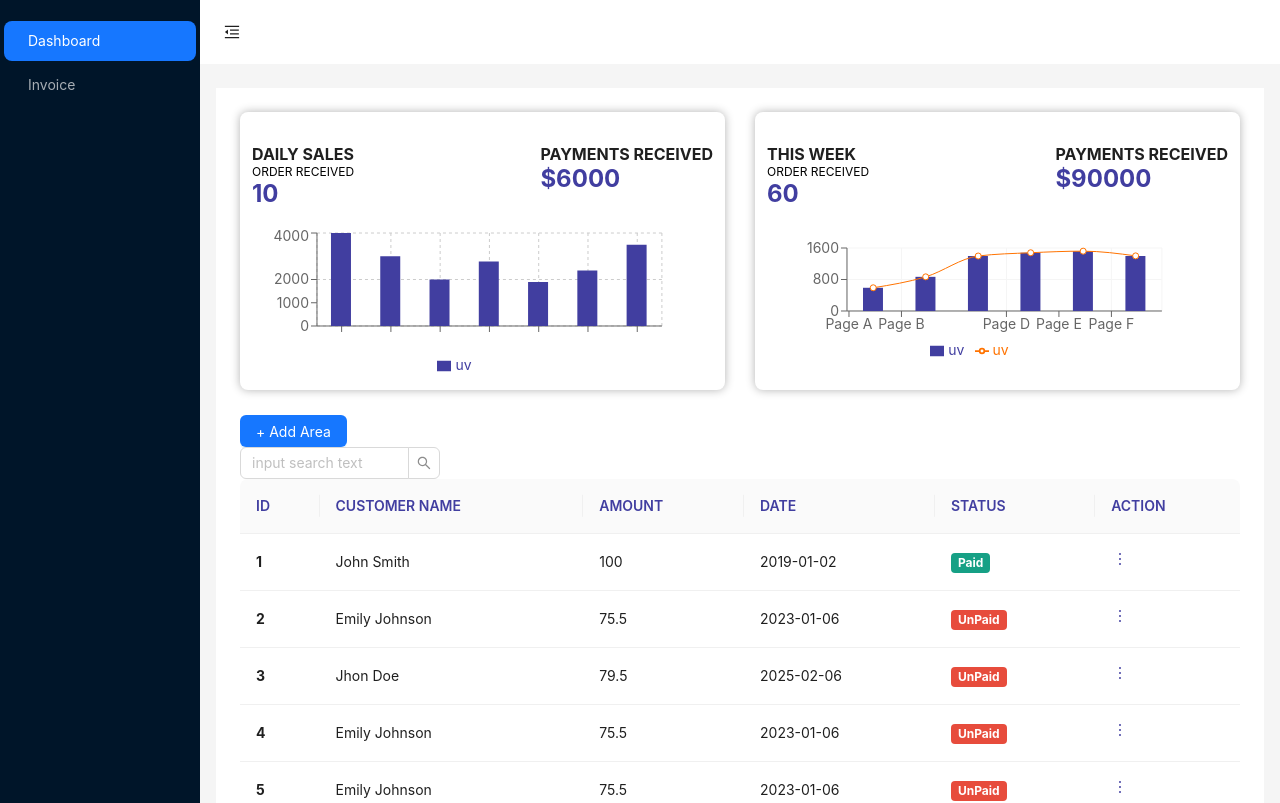
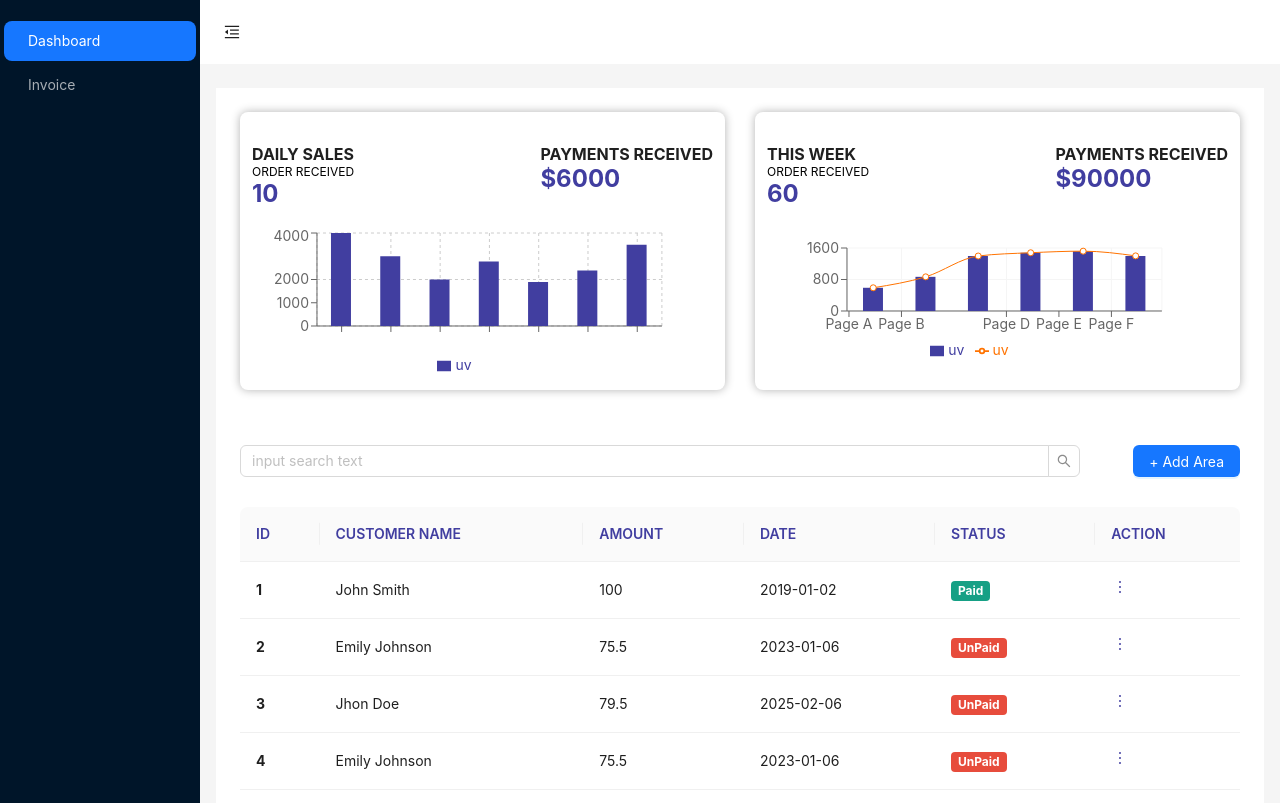
Before and after one commit to ammarabrahani/E.ocean-Frontend-Task, a React (Create React App) app: page /invoice in a window 1280 px wide. Shown: the top 803 px of the page. Built offline with nearby package versions, Linux system fonts and the light colour scheme.

Commit message:
design searchbar

```diff
--- a/src/Components/Invoice.js
+++ b/src/Components/Invoice.js
@@ -184,7 +184,13 @@ const Invoice = () => {
         </Col>
       </Row>
 
-      <div>
+      <div className="top_invoice_header">
+        <Search
+          className="invoice_search"
+          placeholder="input search text"
+          onSearch={onSearch}
+          allowClear
+        />
         <Button
           key="open-add-area-modal"
           type="primary"
@@ -196,14 +202,6 @@ const Invoice = () => {
           + Add Area
         </Button>
       </div>
-      <Search
-        placeholder="input search text"
-        onSearch={onSearch}
-        allowClear
-        style={{
-          width: 200,
-        }}
-      />
 
       <InvoiceModal
         isModalVisible={isModalVisible}
--- a/src/assets/scss/main.scss
+++ b/src/assets/scss/main.scss
@@ -57,6 +57,15 @@
     }
 }
 
+.top_invoice_header {
+    display: flex;
+    justify-content: space-between;
+    padding: 30px 0;
+    .invoice_search {
+        width: calc(100% - 160px);
+    }
+}
+
 // Bar Chart
 .daily_sales {
     margin-bottom: 25px;
@@ -90,3 +99,21 @@
         }
     }
 }
+
+// scroll
+
+::-webkit-scrollbar {
+    width: 8px;
+}
+
+::-webkit-scrollbar-track {
+    background-color: #fafafa;
+}
+
+::-webkit-scrollbar-thumb {
+    background-color: #c1c1c0;
+    border-radius: 0px;
+    border-left: 1px solid #c1c1c0;
+    border-right: 1px solid #c1c1c0;
+    background-clip: content-box;
+}
```
